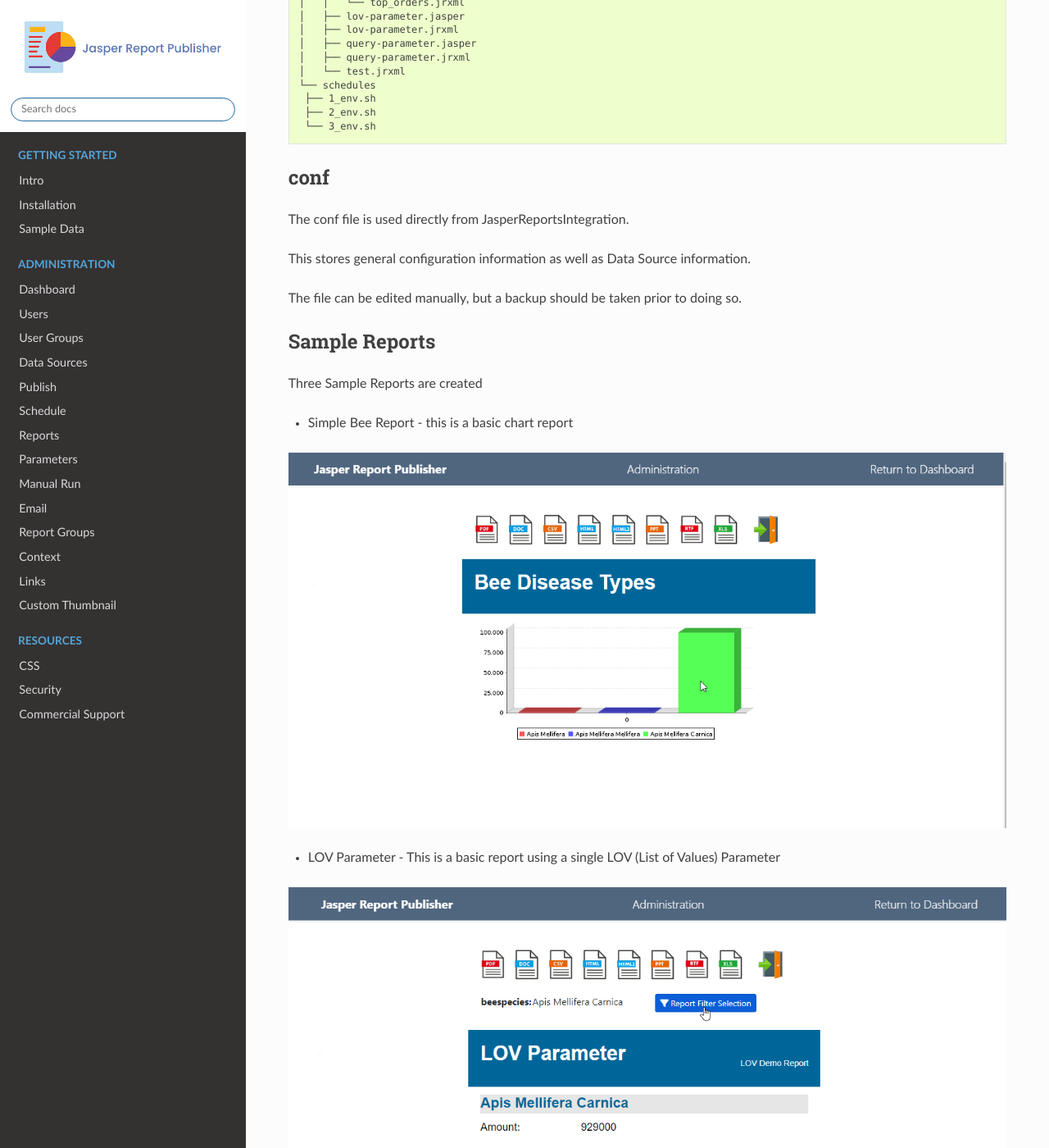
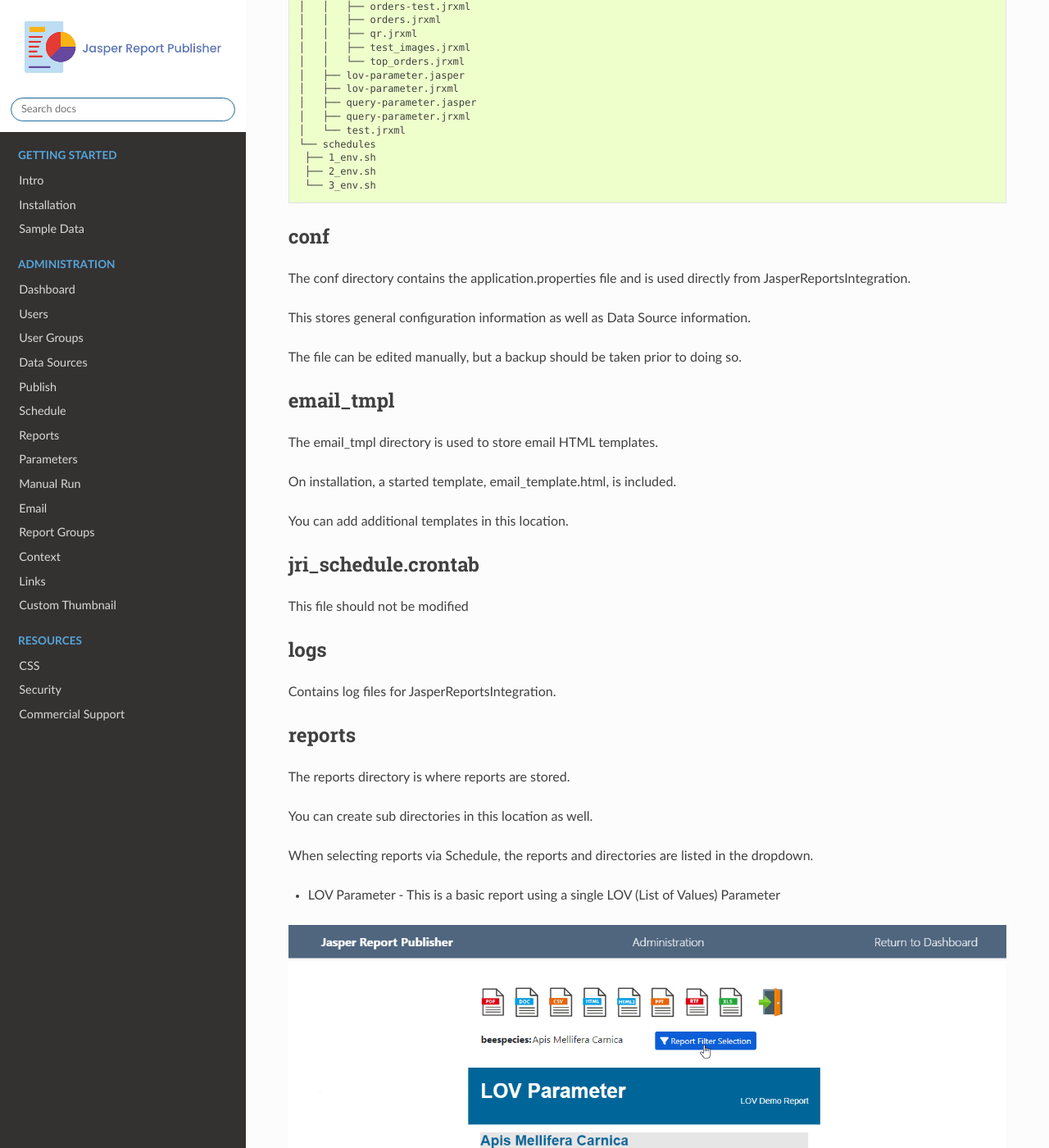
Before and after one commit to AcuGIS/jasper-report-publisher, a Sphinx documentation site: the page built from docs/components/structure/index.rst, in a window 1280 px wide and 1400 px high, scrolled down 1062 px. Shown: the whole window at 82% size. Built offline with Sphinx 7.4.7 and the Read the Docs theme 2.0.0, drawn with Linux system fonts in a browser that asks for light colours; pages that are not in the unit, such as notebooks, are missing from menus; some of the changed text lies outside the part shown.

Commit message:
Update index.rst

```diff
--- a/docs/components/structure/index.rst
+++ b/docs/components/structure/index.rst
@@ -65,21 +65,41 @@
 conf
 ================
 
-The conf file is used directly from JasperReportsIntegration.
+The conf directory contains the application.properties file and is used directly from JasperReportsIntegration.
 
 This stores general configuration information as well as Data Source information.
 
 The file can be edited manually, but a backup should be taken prior to doing so.
 
 
-Sample Reports
+email_tmpl
 ================
 
-Three Sample Reports are created
+The email_tmpl directory is used to store email HTML templates.
 
-* Simple Bee Report	- this is a basic chart report
+On installation, a started template, email_template.html, is included.
 
-.. image:: ../../_static/simple-bee-report.png
+You can add additional templates in this location.
+
+
+jri_schedule.crontab
+================
+
+This file should not be modified
+
+logs
+================
+
+Contains log files for JasperReportsIntegration.
+
+reports
+================
+
+The reports directory is where reports are stored.
+
+You can create sub directories in this location as well.
+
+When selecting reports via Schedule, the reports and directories are listed in the dropdown.
 
 
 * LOV Parameter - This is a basic report using a single LOV (List of Values) Parameter
```
